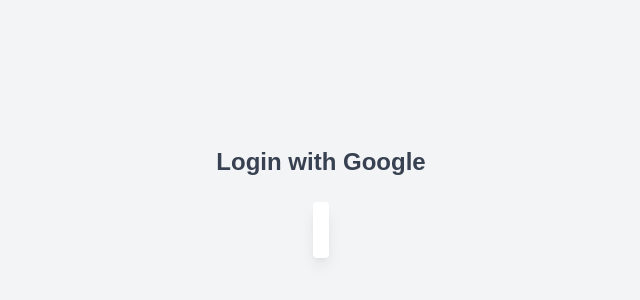
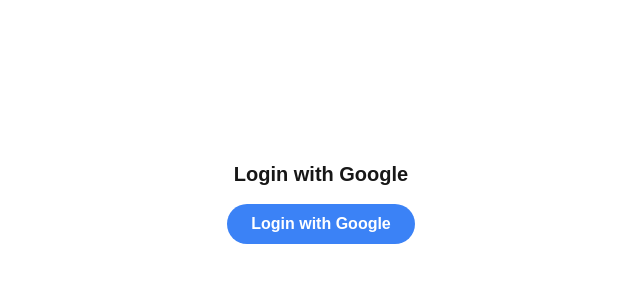
Before and after one commit to vladovsiychuk/auth-demo-app, a Next.js app: page / in a window 1280 px wide. Shown: the part 198-498 px from the top of the page, without its empty margins (319-959 px from the left). Built offline with nearby package versions, Linux system fonts and the light colour scheme; no server answers.

Commit message:
change page

```diff
--- a/app/page.tsx
+++ b/app/page.tsx
@@ -1,58 +1,23 @@
-"use client"; // Add this at the top of your file
+"use client";
 
-import React from 'react';
-import { GoogleOAuthProvider, GoogleLogin } from '@react-oauth/google';
-import { jwtDecode } from "jwt-decode";
-
-const App: React.FC = () => {
-  const handleLoginSuccess = (response: any) => {
-    const { credential } = response;
-
-    if (credential) {
-      // Decode the JWT to extract user info (optional)
-      const decoded = jwtDecode(credential) as any;
-      console.log('User info:', decoded);
-
-      // Send the JWT to the backend for validation and further processing
-      fetch('http://localhost:8080/auth/callback', {
-        method: 'POST',
-        headers: {
-          'Content-Type': 'application/json',
-        },
-        body: JSON.stringify({ token: credential }),
-      })
-        .then((res) => res.json())
-        .then((data) => {
-          console.log('Backend response:', data);
-          // Handle successful login response from backend (e.g., save JWT to state or localStorage)
-        })
-        .catch((err) => {
-          console.error('Error communicating with backend:', err);
-        });
-    }
-  };
-
-  const handleLoginFailure = () => {
-    console.error('Login Failed');
+const LoginPage: React.FC = () => {
+  const loginWithGoogle = () => {
+    window.location.href = "http://localhost:8080/auth/login";
   };
 
   return (
-    <GoogleOAuthProvider clientId={process.env.REACT_APP_GOOGLE_CLIENT_ID || ''}>
-      <div className="flex flex-col items-center justify-center min-h-screen bg-gray-100">
-        <h1 className="text-2xl font-bold text-gray-700 mb-6">Login with Google</h1>
-        <div className="p-2 bg-white rounded shadow-lg">
-          <GoogleLogin
-            onSuccess={handleLoginSuccess}
-            onError={handleLoginFailure}
-            text="signin_with"
-            shape="pill"
-            size="large"
-            logo_alignment="center"
-          />
-        </div>
+    <div className="flex justify-center items-center h-screen">
+      <div className="text-center">
+        <h1 className="mb-4 text-xl font-semibold">Login with Google</h1>
+        <button
+          onClick={loginWithGoogle}
+          className="bg-blue-500 text-white px-6 py-2 rounded-full font-semibold hover:bg-blue-600"
+        >
+          Login with Google
+        </button>
       </div>
-    </GoogleOAuthProvider>
+    </div>
   );
 };
 
-export default App;
+export default LoginPage;
```
